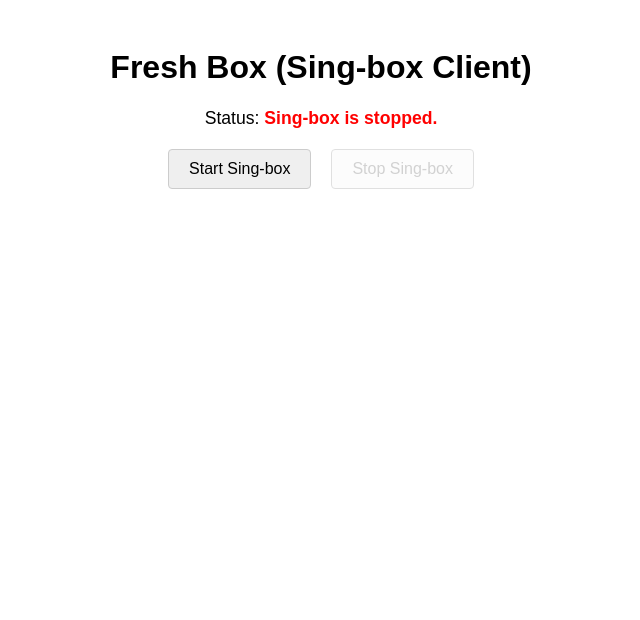
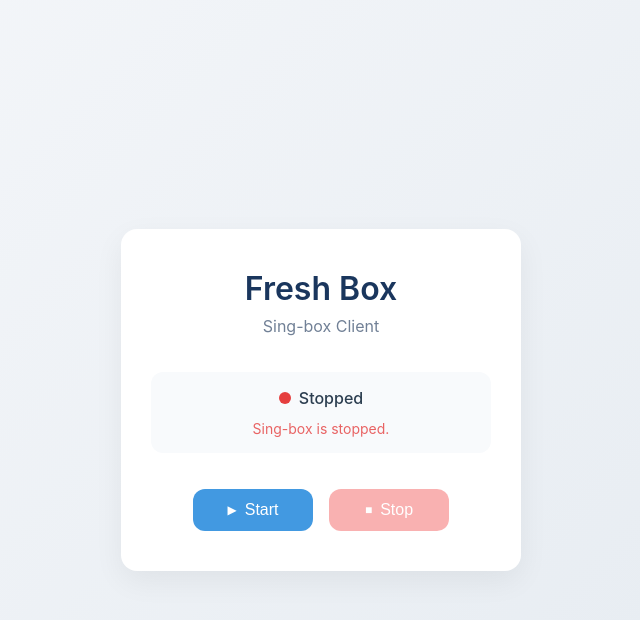
Before and after one commit to Sentsuki/fresh-box, a Vue app: page / in a window 1280 px wide. Shown: the top 620 px of the page, without its empty margins (319-959 px from the left). Built offline with nearby package versions, Linux system fonts and the light colour scheme.

Commit message:
update css

```diff
--- a/src/App.vue
+++ b/src/App.vue
@@ -1,73 +1,61 @@
 <script setup lang="ts">
 import { ref } from 'vue';
-// 导入 Tauri Core API 中的 invoke 函数
-import { invoke } from '@tauri-apps/api/core'; // 注意 Tauri 2.0 的导入路径
+import { invoke } from '@tauri-apps/api/core';
 
-// 响应式状态变量
-const isRunning = ref(false); // 标记 sing-box 是否正在运行
+const isRunning = ref(false);
 const statusMessage = ref('Sing-box is stopped.');
-const isLoading = ref(false); // 用于显示加载状态，防止重复点击
+const isLoading = ref(false);
 
-// 启动服务的函数
 async function startService() {
-  if (isRunning.value || isLoading.value) return; // 防止重复启动或在加载时启动
+  if (isRunning.value || isLoading.value) return;
   isLoading.value = true;
   statusMessage.value = 'Starting sing-box...';
 
   try {
-    // 调用后端的 start_singbox 命令
     await invoke('start_singbox');
     isRunning.value = true;
     statusMessage.value = 'Sing-box is running.';
     console.log('Sing-box started successfully via Tauri command.');
   } catch (error) {
     console.error('Failed to start sing-box:', error);
-    // 根据后端返回的错误类型显示不同的消息
     if (typeof error === 'object' && error !== null && 'ProcessAlreadyRunning' in error) {
       statusMessage.value = 'Error: Sing-box is already running.';
-      isRunning.value = true; // 如果错误是“已运行”，则状态应为 true
+      isRunning.value = true;
     } else if (typeof error === 'object' && error !== null && 'ResourceNotFound' in error) {
        statusMessage.value = `Error starting: Resource not found - ${ (error as any).ResourceNotFound }`;
        isRunning.value = false;
     } else if (typeof error === 'object' && error !== null && 'FailedToStartProcess' in error) {
        statusMessage.value = `Error starting: Failed to start process - ${ (error as any).FailedToStartProcess }`;
        isRunning.value = false;
-    }
-     else {
+    } else {
       statusMessage.value = `Error starting sing-box: ${JSON.stringify(error)}`;
-      isRunning.value = false; // 确保状态正确
+      isRunning.value = false;
     }
   } finally {
     isLoading.value = false;
   }
 }
 
-// 停止服务的函数
 async function stopService() {
-  if (!isRunning.value || isLoading.value) return; // 防止重复停止或在加载时停止
+  if (!isRunning.value || isLoading.value) return;
   isLoading.value = true;
   statusMessage.value = 'Stopping sing-box...';
 
   try {
-    // 调用后端的 stop_singbox 命令
     await invoke('stop_singbox');
     isRunning.value = false;
     statusMessage.value = 'Sing-box is stopped.';
     console.log('Sing-box stopped successfully via Tauri command.');
   } catch (error) {
     console.error('Failed to stop sing-box:', error);
-     // 根据后端返回的错误类型显示不同的消息
     if (typeof error === 'object' && error !== null && 'ProcessNotRunning' in error) {
       statusMessage.value = 'Error stopping: Sing-box was not running.';
-      isRunning.value = false; // 确保状态正确
+      isRunning.value = false;
     } else if (typeof error === 'object' && error !== null && 'FailedToStopProcess' in error) {
       statusMessage.value = `Error stopping: Failed to stop process - ${ (error as any).FailedToStopProcess }`;
-      // 状态可能不确定，但我们假设它停了或者无法再控制
       isRunning.value = false;
-    }
-    else {
+    } else {
       statusMessage.value = `Error stopping sing-box: ${JSON.stringify(error)}`;
-      // 即使停止失败，前端也认为它不再可控，设为 stopped
       isRunning.value = false;
     }
   } finally {
@@ -77,51 +65,218 @@ async function stopService() {
 </script>
 
 <template>
-  <div class="container">
-    <h1>Fresh Box (Sing-box Client)</h1>
-    <div class="status">
-      Status: <span :class="{ 'running': isRunning, 'stopped': !isRunning }">{{ statusMessage }}</span>
-    </div>
-    <div class="controls">
-      <button @click="startService" :disabled="isRunning || isLoading">
-        {{ isLoading && !isRunning ? 'Starting...' : 'Start Sing-box' }}
-      </button>
-      <button @click="stopService" :disabled="!isRunning || isLoading">
-         {{ isLoading && isRunning ? 'Stopping...' : 'Stop Sing-box' }}
-      </button>
+  <div class="app-container">
+    <div class="content-card">
+      <div class="app-header">
+        <h1>Fresh Box</h1>
+        <p class="subtitle">Sing-box Client</p>
+      </div>
+
+      <div class="status-container">
+        <div class="status-indicator" :class="{ 'active': isRunning }">
+          <span class="status-dot"></span>
+          <span class="status-text">{{ isRunning ? 'Running' : 'Stopped' }}</span>
+        </div>
+        <p class="status-message" :class="{ 'running': isRunning, 'stopped': !isRunning }">
+          {{ statusMessage }}
+        </p>
+      </div>
+
+      <div class="controls">
+        <button
+          class="control-button start-button"
+          @click="startService"
+          :disabled="isRunning || isLoading"
+          :class="{ 'disabled': isRunning || isLoading }"
+        >
+          <span class="button-icon">▶</span>
+          {{ isLoading && !isRunning ? 'Starting...' : 'Start' }}
+        </button>
+
+        <button
+          class="control-button stop-button"
+          @click="stopService"
+          :disabled="!isRunning || isLoading"
+          :class="{ 'disabled': !isRunning || isLoading }"
+        >
+          <span class="button-icon">■</span>
+          {{ isLoading && isRunning ? 'Stopping...' : 'Stop' }}
+        </button>
+      </div>
     </div>
   </div>
 </template>
 
-<style scoped>
-.container {
-  padding: 20px;
-  font-family: sans-serif;
-  text-align: center;
+<style>
+/* 添加全局样式重置，消除默认边距造成的滚动条 */
+html, body {
+  margin: 0;
+  padding: 0;
+  overflow-x: hidden;
+  width: 100%;
+  height: 100%;
+  box-sizing: border-box;
 }
-.status {
-  margin-bottom: 20px;
-  font-size: 1.1em;
-}
-.status span {
-  font-weight: bold;
-}
-.running {
-  color: green;
-}
-.stopped {
-  color: red;
-}
-.controls button {
-  padding: 10px 20px;
-  margin: 0 10px;
-  font-size: 1em;
-  cursor: pointer;
-  border: 1px solid #ccc;
-  border-radius: 4px;
-}
-.controls button:disabled {
-  opacity: 0.6;
-  cursor: not-allowed;
+
+*, *:before, *:after {
+  box-sizing: inherit;
 }
 </style>
+
+<style scoped>
+.app-container {
+  display: flex;
+  justify-content: center;
+  align-items: center;
+  min-height: 100vh;
+  width: 100%;
+  background: linear-gradient(135deg, #f5f7fa 0%, #e4eaf0 100%);
+  font-family: 'Inter', 'Helvetica Neue', Arial, sans-serif;
+  color: #2c3e50;
+  padding: 20px;
+  margin: 0;
+  box-sizing: border-box;
+}
+
+.content-card {
+  background-color: white;
+  border-radius: 16px;
+  box-shadow: 0 10px 30px rgba(0, 0, 0, 0.06);
+  width: 100%;
+  max-width: 400px;
+  padding: 40px 30px;
+  text-align: center;
+  transition: all 0.3s ease;
+  box-sizing: border-box;
+}
+
+.app-header {
+  margin-bottom: 36px;
+}
+
+.app-header h1 {
+  margin: 0;
+  font-size: 32px;
+  font-weight: 600;
+  color: #1a365d;
+}
+
+.subtitle {
+  margin: 8px 0 0;
+  font-size: 16px;
+  color: #718096;
+  font-weight: 400;
+}
+
+.status-container {
+  margin-bottom: 36px;
+  padding: 16px;
+  background-color: #f8fafc;
+  border-radius: 12px;
+}
+
+.status-indicator {
+  display: flex;
+  align-items: center;
+  justify-content: center;
+  margin-bottom: 12px;
+}
+
+.status-dot {
+  width: 12px;
+  height: 12px;
+  background-color: #e53e3e;
+  border-radius: 50%;
+  margin-right: 8px;
+  transition: background-color 0.3s ease;
+}
+
+.status-indicator.active .status-dot {
+  background-color: #38a169;
+  box-shadow: 0 0 12px rgba(56, 161, 105, 0.5);
+}
+
+.status-text {
+  font-weight: 500;
+  font-size: 16px;
+}
+
+.status-message {
+  margin: 8px 0 0;
+  font-size: 14px;
+  opacity: 0.8;
+  word-break: break-word; /* 防止长文本导致溢出 */
+}
+
+.running {
+  color: #38a169;
+}
+
+.stopped {
+  color: #e53e3e;
+}
+
+.controls {
+  display: flex;
+  justify-content: center;
+  gap: 16px;
+  flex-wrap: wrap; /* 在小屏幕上允许按钮换行 */
+}
+
+.control-button {
+  display: flex;
+  align-items: center;
+  justify-content: center;
+  padding: 12px 24px;
+  border-radius: 12px;
+  font-size: 16px;
+  font-weight: 500;
+  border: none;
+  cursor: pointer;
+  transition: all 0.2s ease;
+  min-width: 120px;
+}
+
+.start-button {
+  background-color: #4299e1;
+  color: white;
+}
+
+.start-button:hover:not(.disabled) {
+  background-color: #3182ce;
+  transform: translateY(-2px);
+}
+
+.stop-button {
+  background-color: #f56565;
+  color: white;
+}
+
+.stop-button:hover:not(.disabled) {
+  background-color: #e53e3e;
+  transform: translateY(-2px);
+}
+
+.control-button.disabled {
+  opacity: 0.5;
+  cursor: not-allowed;
+  transform: none;
+}
+
+.button-icon {
+  margin-right: 8px;
+  font-size: 12px;
+}
+
+@media (max-width: 480px) {
+  .content-card {
+    padding: 30px 20px;
+  }
+
+  .control-button {
+    padding: 10px 16px;
+    min-width: 100px;
+    font-size: 14px;
+  }
+}
+</style>
```
